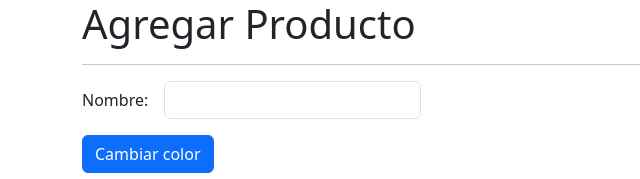
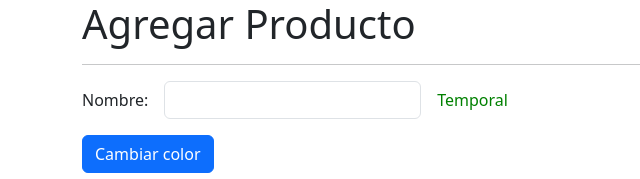
Before and after one commit to ybarrial/11-directiveSignals, an Angular app: page /products/product in a window 1280 px wide. Shown: the top 179 px of the page, without its empty margins (0-640 px from the left). Built offline with nearby package versions, Linux system fonts and the light colour scheme.

Commit message:
pass input to custom label

```diff
--- a/src/app/products/pages/product-page/product-page.component.html
+++ b/src/app/products/pages/product-page/product-page.component.html
@@ -10,7 +10,11 @@
             <input formControlName="name" type="text" class="form-control">
         </div>
         <div class="col-auto">
-            <span customLabel ></span>
+            <span
+                customLabel
+                [color]="color">
+                Temporal
+            </span>
         </div>
     </div>
     <div class="row">
```
